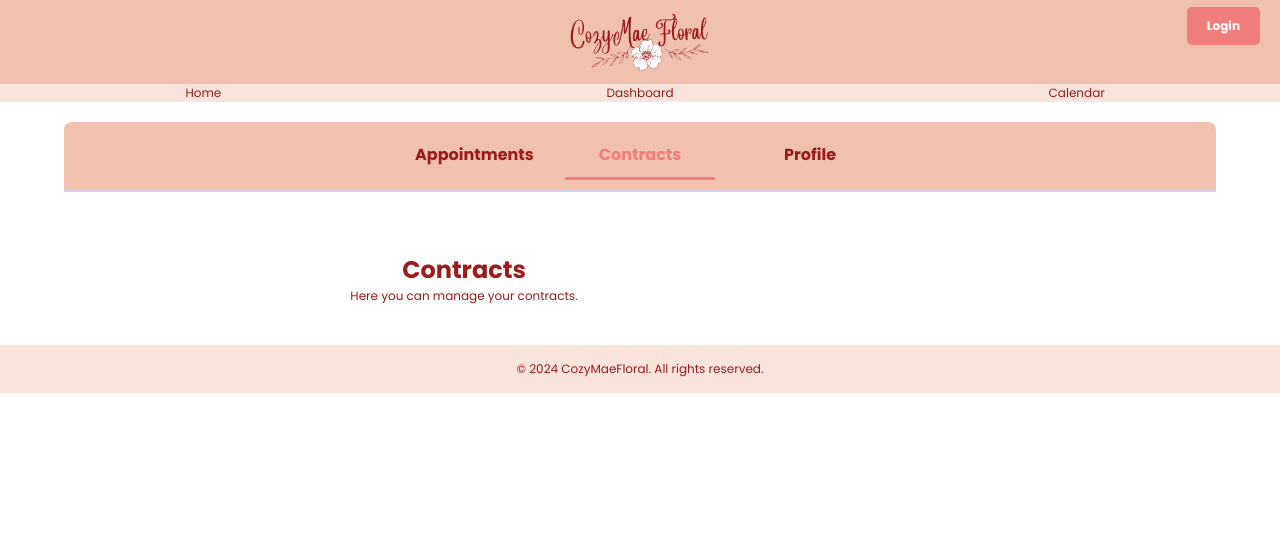
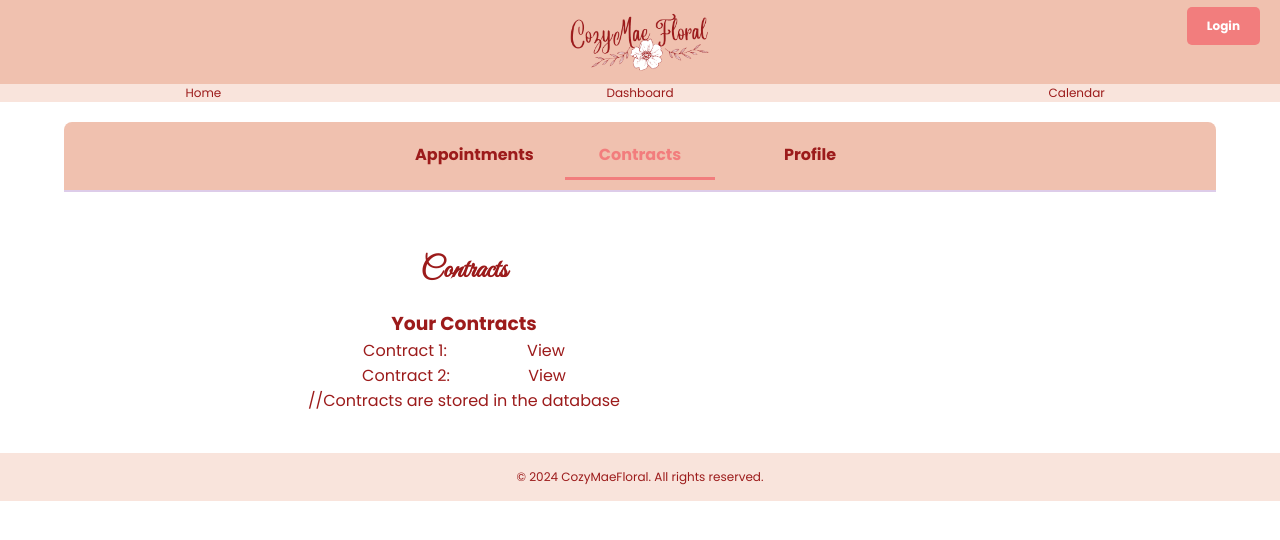
Before and after one commit to braydonlowe/startup, a React (Vite) app: page /dashboard in a window 1280 px wide. Both pictures are taken after a click on the button "Contracts". Shown: the top 540 px of the page. Built offline with nearby package versions, Linux system fonts and the light colour scheme.

Commit message:
Changed class to className

```diff
--- a/src/Pages/Calendar/calendar.jsx
+++ b/src/Pages/Calendar/calendar.jsx
@@ -45,7 +45,7 @@ const Calendar = () => {
     };
 
     return (
-        <div class="wrapper">
+        <div className="wrapper">
             <Header />
             <div className="calendar-container">
                 <div className="controls">
--- a/src/Pages/Components/Header/Header.jsx
+++ b/src/Pages/Components/Header/Header.jsx
@@ -40,10 +40,10 @@ export const Header = () => {
             <h1>
                 <NavLink to="/">
                     <img id="logo" src="../Pictures/CozyMae_FullLogo.png" alt="CozyMae Floral" width="200" height="84" />
-                    <span class="image-alt">CozyMae Floral</span>
+                    <span className="image-alt">CozyMae Floral</span>
                 </NavLink>
             </h1>
-            <div class="auth-button">
+            <div className="auth-button">
                 <NavLink to="/login">Login</NavLink>
             </div>
             <nav>
--- a/src/Pages/Dashboard/dashboard.jsx
+++ b/src/Pages/Dashboard/dashboard.jsx
@@ -12,31 +12,51 @@ function Dashboard() {
         if (activeTab === 'Appointments') {
             return (
                 <div className="tabs-content">
-                    <h2>Appointments</h2>
-                    <p>Here you can manage your appointments</p>
+                    <h2 className="header-text">Appointments</h2>
+                    <h3>Manage Your Appointments</h3>
+                    <ul>
+                        <li>Appointment 1: [Date & Time]</li>
+                        <li>Appointment 2: [Date & Time]</li>
+                        // Will be updated with WEBSOCKET
+                     </ul>
                 </div>
             );
         } else if (activeTab === 'Contracts') {
             return (
                 <div className="tabs-content">
-                    <h2>Contracts</h2>
-                    <p>Here you can manage your contracts.</p>
-                    {/* Add more contracts-related content here */}
+                    <h2 className="header-text">Contracts</h2>
+                    <h3>Your Contracts</h3>
+                    <ul>
+                        <li>Contract 1: <a href="contract1.pdf" target="_blank">View</a></li>
+                        <li>Contract 2: <a href="contract2.pdf" target="_blank">View</a></li>
+                        //Contracts are stored in the database
+                    </ul>
                 </div>
             );
-        } else if (activeTab == "Profile") {
+        } else if (activeTab === "Profile") {
             return (
                 <div className="tabs-content">
-                    <h2>Profile</h2>
+                    <main>
+                        <h2 className="header-text">Profile Settings</h2>
+                        <form action="/update-profile" method="POST">
+                            <label htmlFor="email">Email:</label>
+                            {/* <input type="email" id="email" name="email" value={userEmail} onChange={handleEmailChange} /> */}
+                            <label htmlFor="password">New Password:</label>
+                            {/*<input type="password" id="password" name="password" value={password} onChange={handlePasswordChange} />
+ */}
+                            <button type="submit">Update Profile</button>
+                            <p>Will be updated with actual data when I connect the database</p>
+                        </form>
+                    </main>
                 </div>
-            )
+            );
         }
     };
 
     return (
         <div className="wrapper">
             <Header />
-            <div class="data-view">
+            <div className="data-view">
             <nav className="tabs-nav">
                     <button
                         className={activeTab === 'Appointments' ? 'active' : ''}
```
